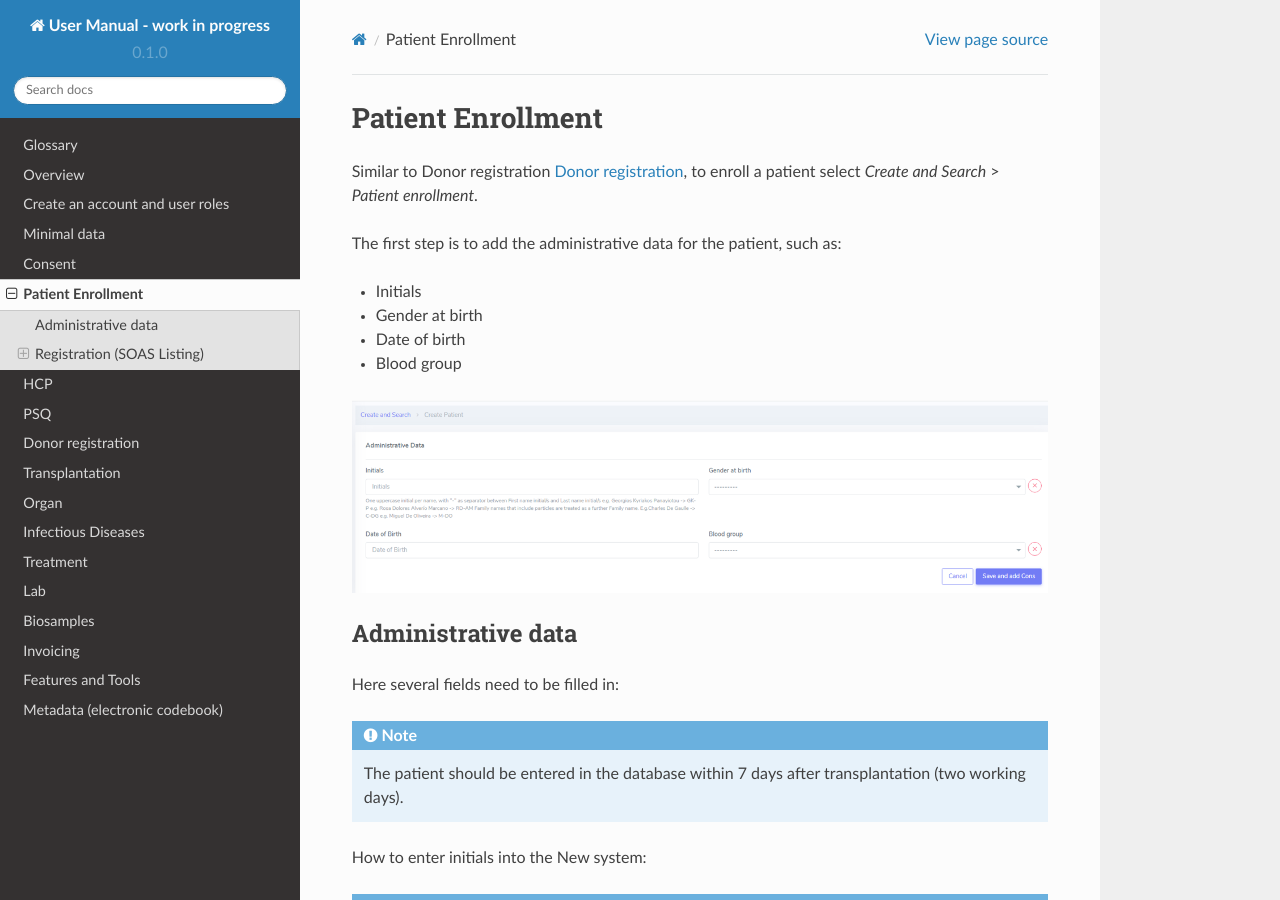
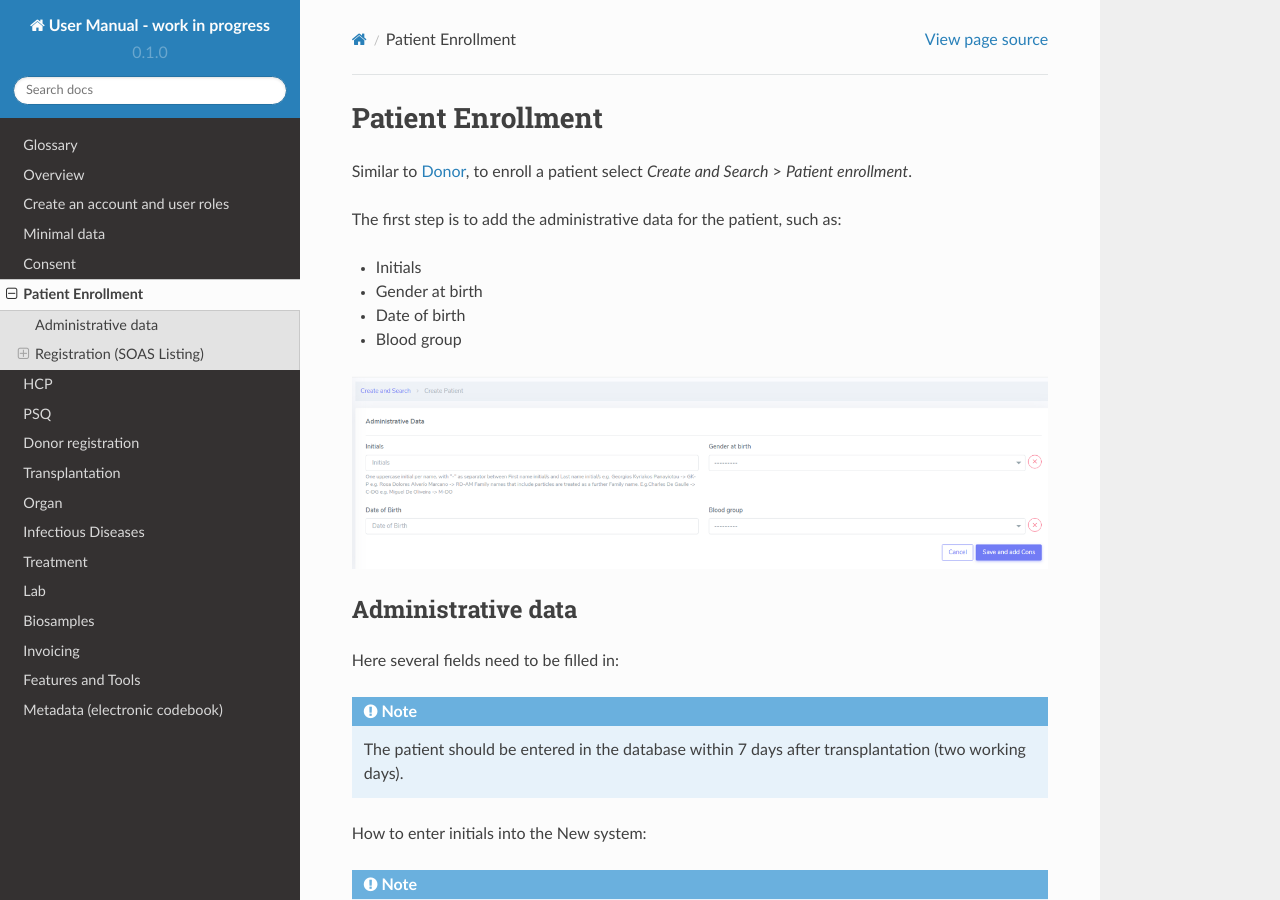
Before and after one commit to swiss-transplant-cohort-study/3LC-user-manual, a Sphinx documentation site: the page built from docs/source/patient.rst, in a window 1280 px wide and 900 px high. Built offline with Sphinx 7.4.7 and the Read the Docs theme 2.0.0, drawn with Linux system fonts in a browser that asks for light colours.

Commit message:
Update patient.rst

```diff
--- a/docs/source/patient.rst
+++ b/docs/source/patient.rst
@@ -1,7 +1,7 @@
 Patient Enrollment
 ########################
 
-Similar to Donor registration :ref:`Donor registration`, to enroll a patient select *Create and Search* > *Patient enrollment*.
+Similar to :ref:`donor`, to enroll a patient select *Create and Search* > *Patient enrollment*.
 
 The first step is to add the administrative data for the patient, such as:
 
```
